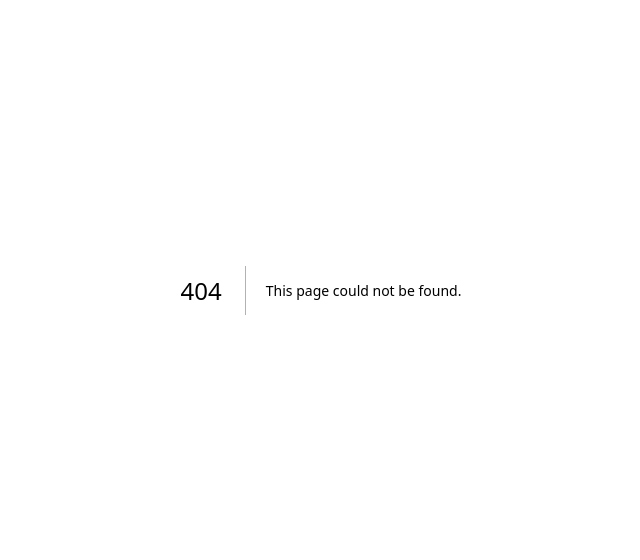
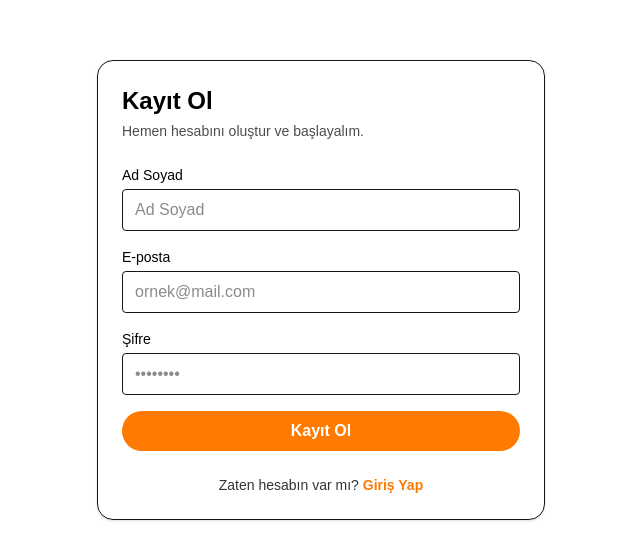
Before and after one commit to MuhammedEminKayaci/KuryeApp, a Next.js app: page /kayit-ol in a window 1280 px wide. Before the commit this address had no page. Shown: the part 110-670 px from the top of the page, without its empty margins (319-959 px from the left). Built offline with nearby package versions, Linux system fonts and the light colour scheme.

Commit message:
Kayıt Ol Sayfası Eklendi

```diff
--- /dev/null
+++ b/app/giris/page.tsx
@@ -0,0 +1,29 @@
+import Link from "next/link";
+
+export default function GirisPage() {
+  return (
+    <main className="min-h-screen flex items-center justify-center bg-white px-6 py-12">
+      <div className="w-full max-w-md border rounded-2xl shadow p-6">
+        <h1 className="text-2xl font-extrabold text-black mb-1">Giriş Yap</h1>
+        <p className="text-sm text-black/70 mb-6">Hesabınla devam et.</p>
+
+        <form className="space-y-4">
+          <div>
+            <label className="block text-sm font-medium text-black mb-1">E-posta</label>
+            <input className="w-full border rounded px-3 py-2" type="email" placeholder="ornek@mail.com" />
+          </div>
+          <div>
+            <label className="block text-sm font-medium text-black mb-1">Şifre</label>
+            <input className="w-full border rounded px-3 py-2" type="password" placeholder="••••••••" />
+          </div>
+          <button type="submit" className="w-full bg-black text-white font-semibold py-2 rounded-full">Giriş Yap</button>
+        </form>
+
+        <p className="mt-6 text-sm text-center text-black/80">
+          Henüz hesabın yok mu? {" "}
+          <Link href="/kayit-ol" className="font-semibold text-[#ff7a00] hover:underline">Kayıt Ol</Link>
+        </p>
+      </div>
+    </main>
+  );
+}
--- /dev/null
+++ b/app/kayit-ol/page.tsx
@@ -0,0 +1,33 @@
+import Link from "next/link";
+
+export default function KayitOlPage() {
+  return (
+    <main className="min-h-screen flex items-center justify-center bg-white px-6 py-12">
+      <div className="w-full max-w-md border rounded-2xl shadow p-6">
+        <h1 className="text-2xl font-extrabold text-black mb-1">Kayıt Ol</h1>
+        <p className="text-sm text-black/70 mb-6">Hemen hesabını oluştur ve başlayalım.</p>
+
+        <form className="space-y-4">
+          <div>
+            <label className="block text-sm font-medium text-black mb-1">Ad Soyad</label>
+            <input className="w-full border rounded px-3 py-2" type="text" placeholder="Ad Soyad" />
+          </div>
+          <div>
+            <label className="block text-sm font-medium text-black mb-1">E-posta</label>
+            <input className="w-full border rounded px-3 py-2" type="email" placeholder="ornek@mail.com" />
+          </div>
+          <div>
+            <label className="block text-sm font-medium text-black mb-1">Şifre</label>
+            <input className="w-full border rounded px-3 py-2" type="password" placeholder="••••••••" />
+          </div>
+          <button type="submit" className="w-full bg-[#ff7a00] text-white font-semibold py-2 rounded-full">Kayıt Ol</button>
+        </form>
+
+        <p className="mt-6 text-sm text-center text-black/80">
+          Zaten hesabın var mı? {" "}
+          <Link href="/giris" className="font-semibold text-[#ff7a00] hover:underline">Giriş Yap</Link>
+        </p>
+      </div>
+    </main>
+  );
+}
--- a/app/page.tsx
+++ b/app/page.tsx
@@ -51,8 +51,8 @@ export default function Page() {
               <Link href="#" className="text-xl font-bold hover:text-white/80">İletişim</Link>
               <Link href="#" className="text-xl font-bold hover:text-white/80">Nasıl Çalışır</Link>
               <Link href="#" className="text-xl font-bold hover:text-white/80">Daha Fazla</Link>
-              <Link
-                href="#"
+                <Link
+                  href="/kayit-ol"
                 className="bg-white text-black border-2 border-[#00000] px-10 py-2 rounded-full font-bold"
               >
                 Kayıt Ol
@@ -72,8 +72,8 @@ export default function Page() {
             <div className="w-[2px] h-6 bg-white"></div>
             <Link href="#" className="hover:text-white/80">Daha Fazla</Link>
           </nav>
-          <Link
-            href="#"
+            <Link
+              href="/kayit-ol"
             className="bg-white text-black border-2 border-[#00000] px-10 py-2 rounded-full font-bold"
           >
             Kayıt Ol
@@ -214,7 +214,7 @@ export default function Page() {
 
               <div className="mt-8">
                 <Link
-                  href="#"
+                  href="/kayit-ol"
                   className="inline-block px-8 py-4 border-2 border-black rounded-full text-base font-semibold text-black hover:bg-black hover:text-white transition-colors"
                 >
                   Hemen Kayıt Ol
```
